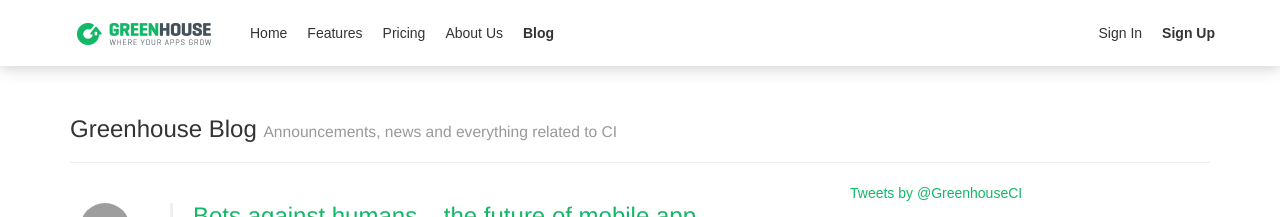
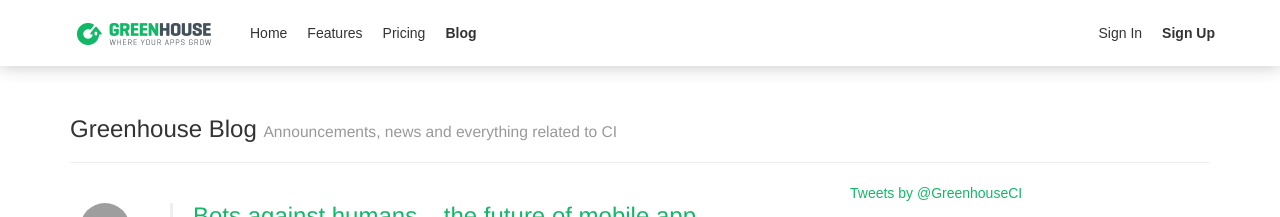
Before and after one commit to GreenhouseCI/blog.greenhouseci.com, a Jekyll site: the page built from index.html, in a window 1280 px wide. Shown: the top 217 px of the page. Built offline with Jekyll 4.4.1, drawn with Linux system fonts in a browser that asks for light colours; nearby versions of some CDN libraries; a script that is not in the unit is left out; the list of posts is cut into pages by our own code; comment, search, counter and statistics services are not loaded; grey boxes are pictures that could not be loaded.

Commit message:
remove about us

```diff
--- a/_includes/header.html
+++ b/_includes/header.html
@@ -14,7 +14,6 @@
             <li><a id="nav-home" href="http://greenhouseci.com/index.html" onclick="trackHeader('home', 'http://greenhouseci.com/index.html'); ">Home</a></li>
             <li><a id="nav-features" href="http://greenhouseci.com/index.html#features" onclick="trackHeader('features', 'http://greenhouseci.com/index.html#features'); ">Features</a></li>
             <li><a id="nav-pricing" href="http://greenhouseci.com/pricing.html" onclick="trackHeader('pricing', 'http://greenhouseci.com/pricing.html'); ">Pricing</a></li>
-            <li><a id="nav-about" href="http://greenhouseci.com/about-us.html" onclick="trackHeader('about-us', 'http://greenhouseci.com/about-us.html'); ">About Us</a></li>
             <li><a id="nav-blog" class="navbar-bold" href="http://blog.greenhouseci.com" onclick="trackHeader('blog', 'http://blog.greenhouseci.com'); ">Blog</a></li>
         </ul>
         <ul class="nav navbar-nav navbar-right">
```
